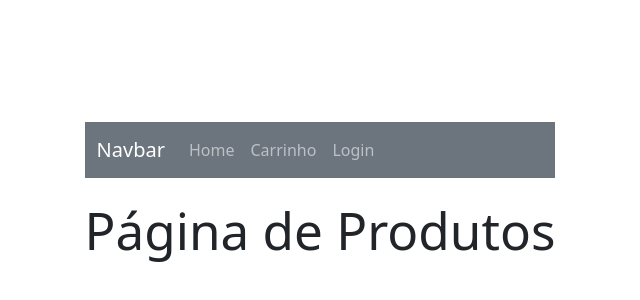
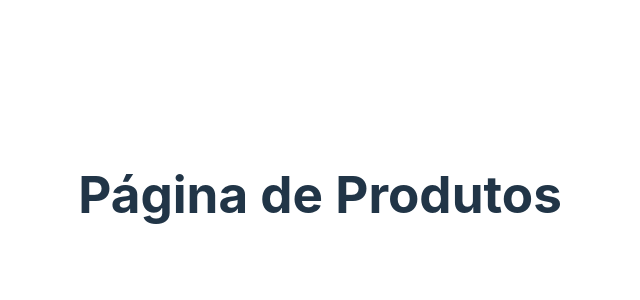
Before and after one commit to miguelmilagres/react-final-work, a React (Vite) app: page / in a window 1280 px wide. Shown: the part 206-506 px from the top of the page, without its empty margins (320-960 px from the left). Built offline with nearby package versions, Linux system fonts and the light colour scheme.

Commit message:
projeto sem bootstrap

```diff
--- a/package.json
+++ b/package.json
@@ -11,9 +11,7 @@
   },
   "dependencies": {
     "axios": "^1.7.1",
-    "bootstrap": "^5.3.3",
     "react": "^18.2.0",
-    "react-bootstrap": "^2.10.2",
     "react-dom": "^18.2.0",
     "react-router-dom": "^6.23.1"
   },
--- a/src/App.tsx
+++ b/src/App.tsx
@@ -1,19 +1,15 @@
 import "./App.css";
 import { Routes, Route } from "react-router-dom";
-
-import "./../node_modules/bootstrap/dist/css/bootstrap.min.css";
 
 import Home from "./assets/pages/Home";
 import Login from "./assets/pages/Login";
 import Details from "./assets/pages/ProductDetails";
 import PageNotFound from "./assets/pages/PageNotFound";
 import Cart from "./assets/pages/Cart";
-import MainNavbar from "./assets/components/elements/NavBar";
 
 function App() {
     return (
         <>
-            <MainNavbar />
             <Routes>
                 <Route path="/" element={<Home />} />
                 <Route
--- a/src/assets/components/elements/NavBar.tsx
+++ /dev/null
@@ -1,24 +0,0 @@
-import Container from "react-bootstrap/Container";
-import Nav from "react-bootstrap/Nav";
-import Navbar from "react-bootstrap/Navbar";
-
-function MainNavbar() {
-    return (
-        <>
-            <Navbar bg="secondary" data-bs-theme="dark">
-                <Container>
-                    <Navbar.Brand href="#home">Navbar</Navbar.Brand>
-                    <Nav className="me-auto">
-                        <Nav.Link href="/">Home</Nav.Link>
-                        <Nav.Link href="/cart">Carrinho</Nav.Link>
-                        <Nav.Link href="/login">Login</Nav.Link>
-                    </Nav>
-                </Container>
-            </Navbar>
-
-            <br />
-        </>
-    );
-}
-
-export default MainNavbar;
```
Also changed, not shown: 1 other file (tests, documents, lock files or other folders).
